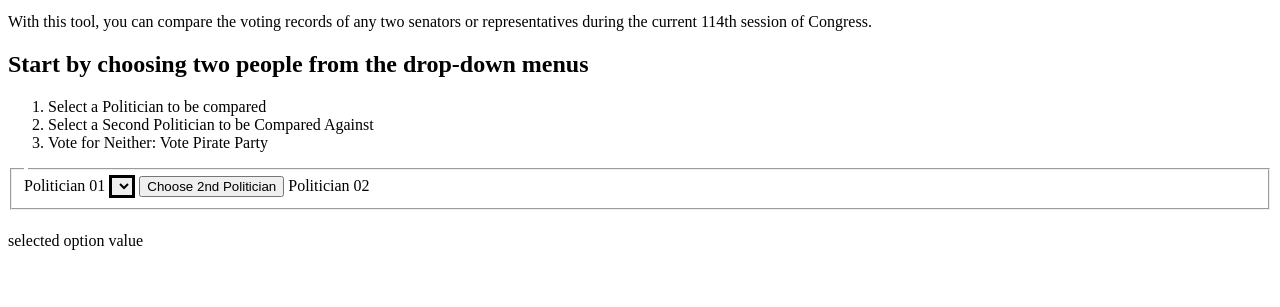
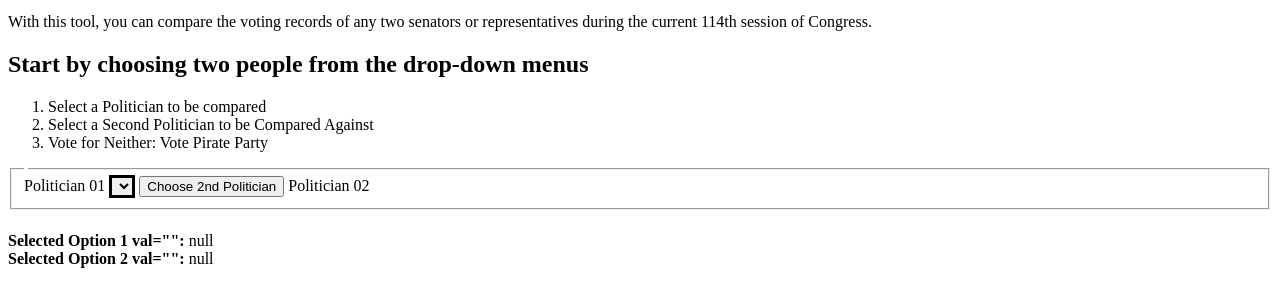
Before and after one commit to sunlightlabs/compare-congress, a plain HTML site: page index.html in a window 1280 px wide. Shown: the part 155-462 px from the top of the page. Drawn offline with nearby package versions, Linux system fonts and the light colour scheme; no server answers.

Commit message:
get value of option selected

```diff
--- a/index.html
+++ b/index.html
@@ -33,7 +33,8 @@
     </form>
     <h1><b id="selected1"></b> <b id="selected1bioid"></b></h1>
     <h1><b id="selected2"></b></h1>
-    <div id="debug">selected option value</div>
+    <div id="selected-val-1"></div>
+    <div id="selected-val-2"></div>
   </body>
 
 
@@ -51,5 +52,26 @@ var personSelectEvent = function() {
 $('.person-selector').change(personSelectEvent);
 
 
+
+
+
+
+
+
+
+function displayVal1() {
+  var selectedVal1 = $("#person1").val();
+  $("#selected-val-1").html( "<b>Selected Option 1 val=\"\":</b> " + selectedVal1 );
+}
+$("#person1").change(displayVal1);
+displayVal1();
+
+
+function displayVal2() {
+  var selectedVal2 = $("#person2").val();
+  $("#selected-val-2").html( "<b>Selected Option 2 val=\"\":</b> " + selectedVal2 );
+}
+$("#person2").change(displayVal2);
+displayVal2();
 </script>
 </html>
```
